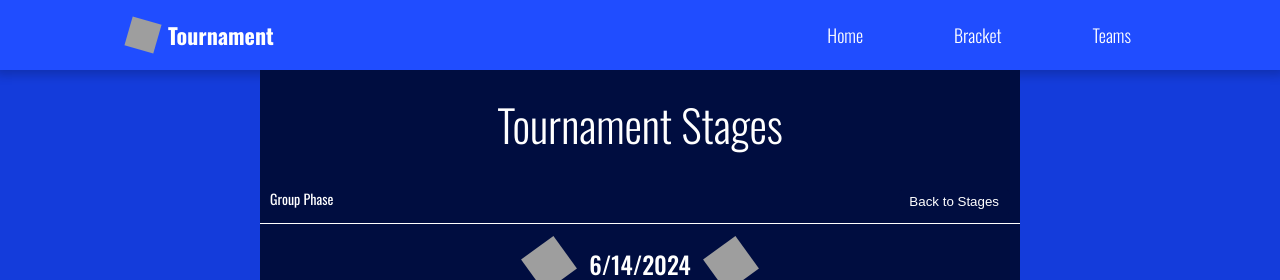
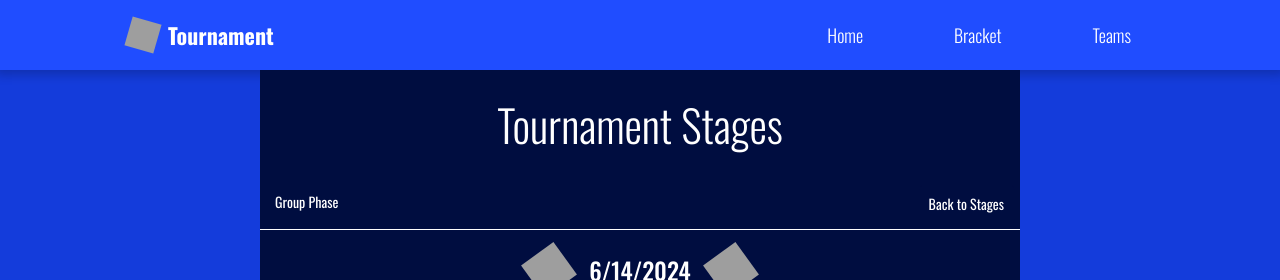
Before and after one commit to Nikolaj-Georgiev/simple-react-projects, a React (Vite) app in the folder football-tournament/: page / in a window 1280 px wide. Both pictures are taken after a click on the element "Group Phase". Shown: the top 280 px of the page. Built offline with nearby package versions, Linux system fonts and the light colour scheme; grey boxes are pictures that could not be loaded.

Commit message:
fixed the button text

```diff
--- a/football-tournament/src/sass/components/_button.scss
+++ b/football-tournament/src/sass/components/_button.scss
@@ -8,6 +8,10 @@
   border-right: 1px solid transparent;
   transition: all 0.3s ease-in;
   border-radius: 5px;
+  font-size: 1.4rem;
+  font-weight: 400;
+  line-height: 2;
+  font-family: inherit;
   // position: fixed;
   // right: 25%;
 
--- a/football-tournament/src/sass/layout/_date-list.scss
+++ b/football-tournament/src/sass/layout/_date-list.scss
@@ -11,7 +11,7 @@
     display: flex;
     align-items: center;
     justify-content: space-between;
-    padding: 0.5rem 1rem;
+    padding: 0.5rem 0.5rem 0.5rem 1.5rem;
     // position: relative;
 
     &-heading {
```
